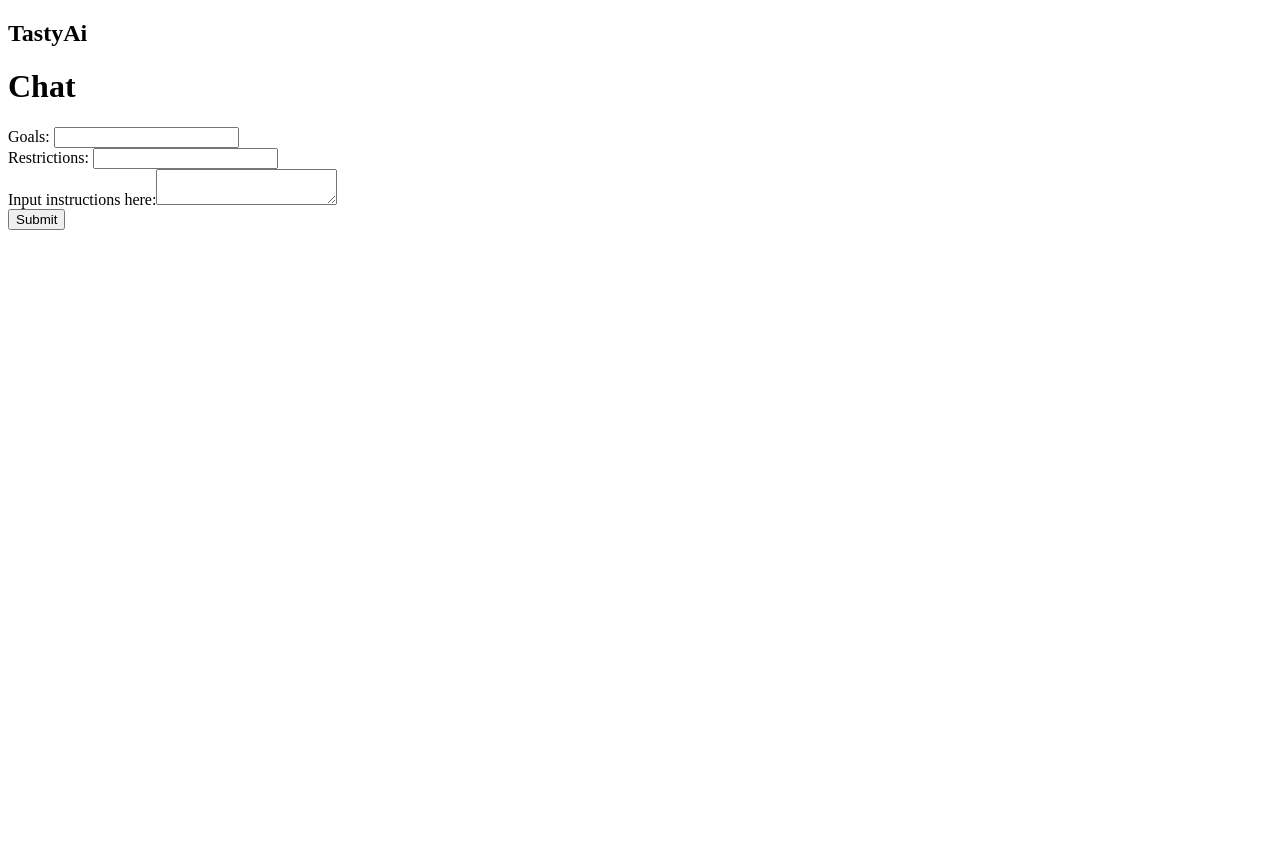
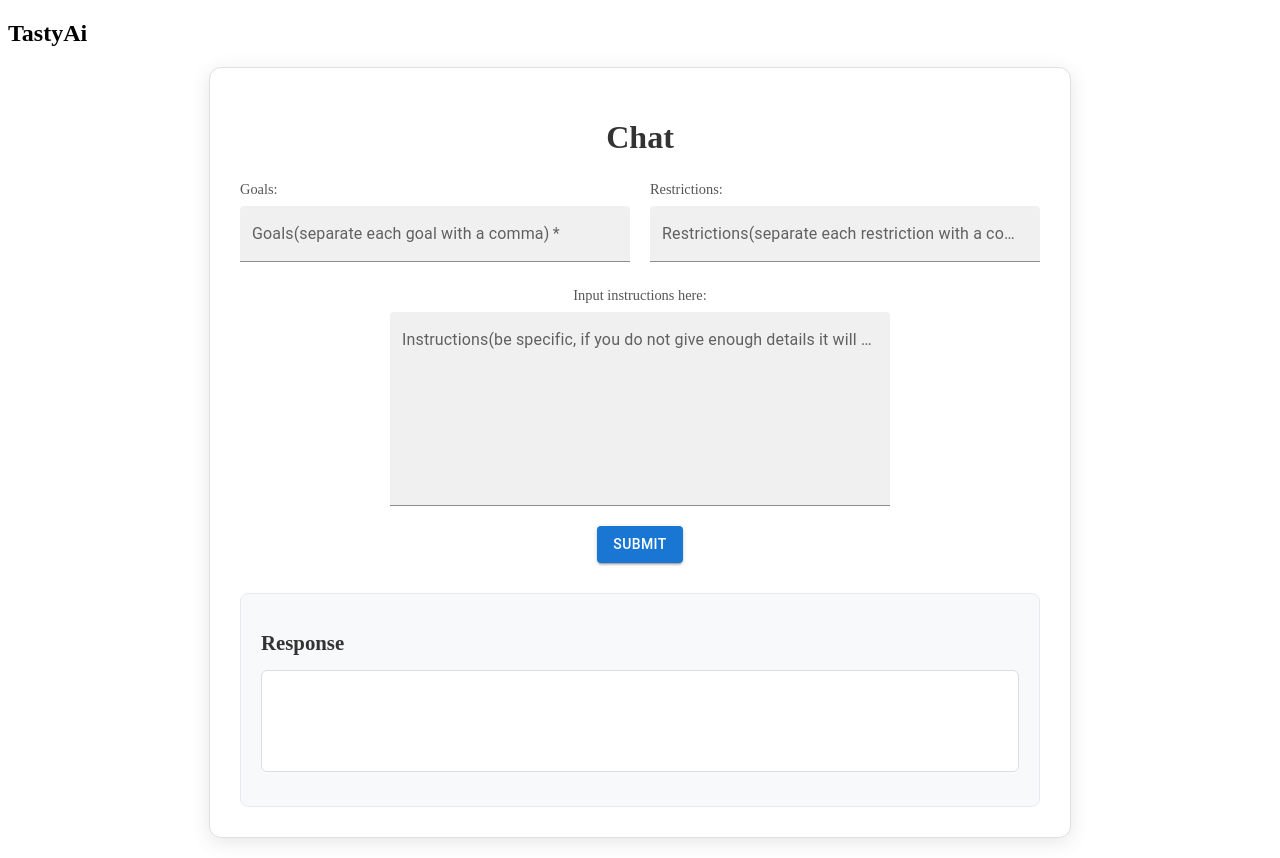
Before and after one commit to bwbowen15/TastyAi, a React (Vite) app: page /chat in a window 1280 px wide. Before the commit the page ends 800 px from the top, so only its background shows below. Built offline with nearby package versions, Linux system fonts and the light colour scheme.

Commit message:
MVP working

```diff
--- a/package.json
+++ b/package.json
@@ -10,6 +10,9 @@
     "preview": "vite preview"
   },
   "dependencies": {
+    "@emotion/react": "^11.14.0",
+    "@emotion/styled": "^11.14.1",
+    "@mui/material": "^7.2.0",
     "axios": "^1.11.0",
     "react": "^19.1.0",
     "react-dom": "^19.1.0",
--- /dev/null
+++ b/src/pages/Chat.css
@@ -0,0 +1,116 @@
+.chat-container {
+    max-width: 800px;
+    margin: 20px auto;
+    padding: 30px;
+    background-color: white;
+    border-radius: 12px;
+    box-shadow: 0 4px 20px rgba(0, 0, 0, 0.1);
+    border: 1px solid #e0e0e0;
+}
+
+.chat-container h1 {
+    margin-bottom: 25px;
+    text-align: center;
+    color: #333;
+    font-size: 2rem;
+}
+
+.form-container {
+    display: flex;
+    flex-direction: column;
+    gap: 25px;
+}
+
+.goals-restrictions-container {
+    display: flex;
+    gap: 20px;
+    margin-bottom: 0;
+}
+
+/* Make responsive for mobile */
+@media (max-width: 768px) {
+    .chat-container {
+        margin: 10px;
+        padding: 20px;
+        max-width: none;
+    }
+
+    .chat-container h1 {
+        font-size: 1.5rem;
+        margin-bottom: 20px;
+    }
+
+    .goals-restrictions-container {
+        flex-direction: column;
+        gap: 15px;
+    }
+
+    .form-container {
+        gap: 20px;
+    }
+}
+
+.input-group {
+    flex: 1;
+}
+
+.input-label {
+    display: block;
+    margin-bottom: 8px;
+    font-weight: 500;
+    color: #555;
+    font-size: 0.9rem;
+}
+
+.recipe-container {
+    display: flex;
+    flex-direction: column;
+    align-items: center;
+    gap: 20px;
+}
+
+.recipe-input-group {
+    display: flex;
+    flex-direction: column;
+    align-items: center;
+    width: 100%;
+    max-width: 500px;
+}
+
+.recipe-label {
+    display: block;
+    margin-bottom: 8px;
+    text-align: center;
+    font-weight: 500;
+    color: #555;
+    font-size: 0.9rem;
+}
+
+.response-section {
+    margin-top: 30px;
+    padding: 20px;
+    background-color: #f8f9fa;
+    border-radius: 8px;
+    border: 1px solid #e9ecef;
+}
+
+.response-section h2 {
+    margin-bottom: 15px;
+    color: #333;
+    font-size: 1.3rem;
+}
+
+.response-content {
+    background-color: white;
+    padding: 20px;
+    border-radius: 6px;
+    white-space: pre-wrap;
+    font-family: 'Courier New', monospace;
+    border: 1px solid #ddd;
+    line-height: 1.5;
+    font-size: 0.9rem;
+    color: #333;
+    min-height: 60px;
+    max-height: 400px;
+    overflow-y: auto;
+}
--- a/src/pages/Chat.jsx
+++ b/src/pages/Chat.jsx
@@ -1,44 +1,93 @@
-import { useRef } from "react";
+import { useRef, useState } from "react";
+import Button from '@mui/material/Button';
+import { TextField } from "@mui/material";
+import './Chat.css';
 
 const Chat = () => {
     const recipeRef = useRef();
     const restrictionsRef = useRef();
     const goalsRef = useRef();
 
-    const handleSubmit = (e) => {
+    const[response, setResponse] = useState("");
+
+    const handleSubmit = async (e) => {
+
         e.preventDefault();
+        setResponse(""); // Reset response on each submit
+
         const recipe = recipeRef.current.value;
         const restrictions = restrictionsRef.current.value;
         const goals = goalsRef.current.value;
 
-        console.log(recipe);
-        console.log(restrictions);
-        console.log(goals);
+        console.log("Form values:");
+        console.log("recipe:", recipe);
+        console.log("restrictions:", restrictions);
+        console.log("goals:", goals);
+
+        const data = {recipe, restrictions, goals};
+        try{
+            const res = await fetch("http://localhost:8080/chat", {
+                method: "POST",
+                headers:{
+                    "Content-Type": "application/json",
+                },
+                body: JSON.stringify(data),
+            });
+
+            const json = await res.json();
+            setResponse(json.reply);
+        }catch(error){
+            console.error("Error:", error);
+        };
+        console.log("submitted");
+        console.log(goalsRef);
+        console.log(restrictionsRef);
+        console.log(recipeRef);
+        console.log(response);
     }
     return(
-        <>
+        <div className="chat-container">
             <h1>Chat</h1>
-            <form onSubmit={handleSubmit} >
-                <div>
-                    <label>
-                        Goals: <input type="text" ref={goalsRef}/>
-                    </label>
+            <form onSubmit={handleSubmit} className="form-container">
+                <div className="goals-restrictions-container">
+                    <div className="input-group">
+                        <label className="input-label">
+                            Goals:
+                        </label>
+                        <TextField id="goals-field" label="Goals(separate each goal with a comma)" variant="filled" inputRef={goalsRef} required fullWidth></TextField>
+                    </div>
+                    <div className="input-group">
+                        <label className="input-label">
+                            Restrictions:
+                        </label>
+                        <TextField id="restrictions-field" label="Restrictions(separate each restriction with a comma)" variant="filled" inputRef={restrictionsRef} required fullWidth></TextField>
+                    </div>
                 </div>
-                <div>
-                    <label>
-                        Restrictions: <input type="text" ref={restrictionsRef}/>
-                    </label>
+                <div className="recipe-container">
+                    <div className="recipe-input-group">
+                        <label className="recipe-label">
+                            Input instructions here:
+                        </label>
+                        <TextField
+                            id="outlined-basic"
+                            label="Instructions(be specific, if you do not give enough details it will not generate a recipe)"
+                            variant="filled"
+                            multiline
+                            rows={7}
+                            inputRef={recipeRef}
+                            fullWidth
+                            required
+                        />
+                    </div>
+                    <Button variant="contained" type="submit">Submit</Button>
                 </div>
-                <div>
-                    <label>
-                        Input instructions here:
-                        <textarea ref={recipeRef} required/>
-                    </label>
-                </div>
-                <button type="submit">Submit</button>
             </form>
 
-        </>
+            <div className="response-section">
+                <h2>Response</h2>
+                <pre className="response-content">{response}</pre>
+            </div>
+        </div>
     );
 }
 
```
Also changed, not shown: 1 other file (tests, documents, lock files or other folders).
